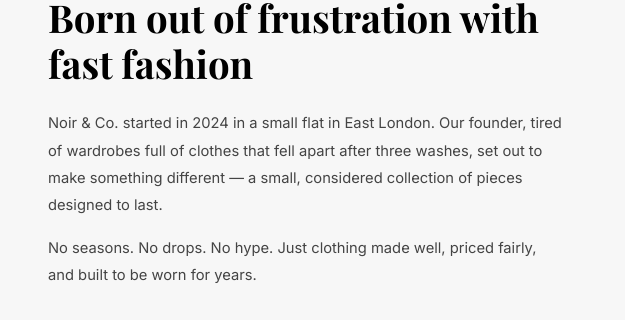
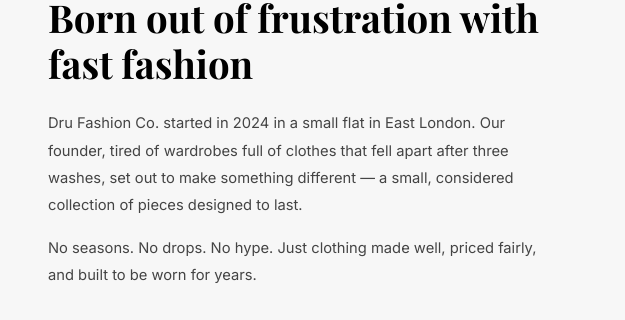
Before and after one commit to dlankipalli13/my-website, a plain HTML site: page about.html in a window 1280 px wide. Shown: the part 736-1056 px from the top of the page, 0-625 px from the left. Drawn offline with nearby package versions, Linux system fonts and the light colour scheme; grey boxes are pictures that could not be loaded.

Commit message:
Update about.html

```diff
--- a/about.html
+++ b/about.html
@@ -37,7 +37,7 @@
       <div class="about-grid-text">
         <p class="section-eyebrow">Our Story</p>
         <h2>Born out of frustration with fast fashion</h2>
-        <p>Noir & Co. started in 2024 in a small flat in East London. Our founder, tired of wardrobes full of clothes that fell apart after three washes, set out to make something different — a small, considered collection of pieces designed to last.</p>
+        <p>Dru Fashion Co. started in 2024 in a small flat in East London. Our founder, tired of wardrobes full of clothes that fell apart after three washes, set out to make something different — a small, considered collection of pieces designed to last.</p>
         <p>No seasons. No drops. No hype. Just clothing made well, priced fairly, and built to be worn for years.</p>
       </div>
       <div class="about-grid-image">
```
